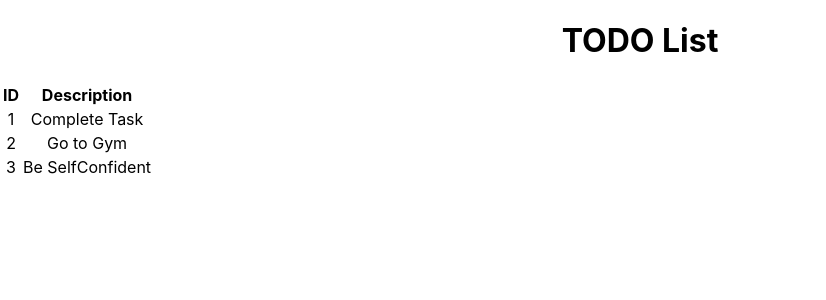
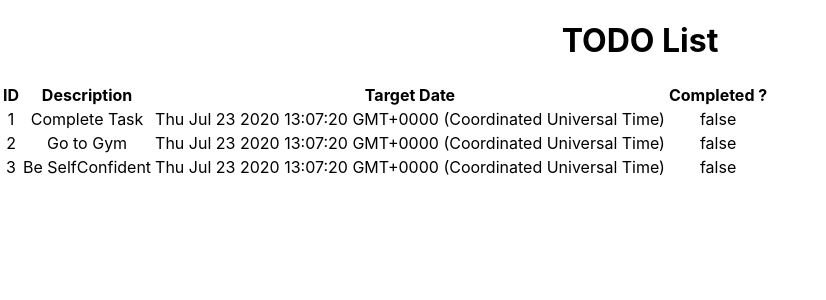
Before and after one commit to jarvis3439/todo-fullstack-react-springboot, a React (Create React App) app in the folder todo-react-frontend/: page /todos in a window 1280 px wide. Shown: the top 300 px of the page, without its empty margins (0-826 px from the left). Built offline with nearby package versions, Linux system fonts and the light colour scheme.

Commit message:
Created Link from Welcome to Todos component

```diff
--- a/todo-react-frontend/src/Components/TODO/TodoList.js
+++ b/todo-react-frontend/src/Components/TODO/TodoList.js
@@ -6,9 +6,24 @@ class TodoList extends Component {
 
     this.state = {
       todos: [
-        { id: 1, description: "Complete Task" },
-        { id: 2, description: "Go to Gym" },
-        { id: 3, description: "Be SelfConfident" },
+        {
+          id: 1,
+          description: "Complete Task",
+          targetDate: new Date(),
+          completed: false,
+        },
+        {
+          id: 2,
+          description: "Go to Gym",
+          targetDate: new Date(),
+          completed: false,
+        },
+        {
+          id: 3,
+          description: "Be SelfConfident",
+          targetDate: new Date(),
+          completed: false,
+        },
       ],
     };
   }
@@ -21,6 +36,8 @@ class TodoList extends Component {
             <tr>
               <th>ID</th>
               <th>Description</th>
+              <th>Target Date</th>
+              <th>Completed ?</th>
             </tr>
           </thead>
           <tbody>
@@ -28,6 +45,8 @@ class TodoList extends Component {
               <tr>
                 <td>{todo.id}</td>
                 <td>{todo.description}</td>
+                <td>{todo.targetDate.toString()}</td>
+                <td>{todo.completed.toString()}</td>
               </tr>
             ))}
           </tbody>
--- a/todo-react-frontend/src/Components/TODO/Welcome.js
+++ b/todo-react-frontend/src/Components/TODO/Welcome.js
@@ -1,10 +1,14 @@
 import React, { Component } from "react";
+import { Link } from "react-router-dom";
 
 class Welcome extends Component {
   render() {
     return (
       <div>
         <h1>Welcome {this.props.match.params.name}</h1>
+        <h2>
+          Click here to manage your <Link to="/todos">Todos</Link>
+        </h2>
       </div>
     );
   }
```
